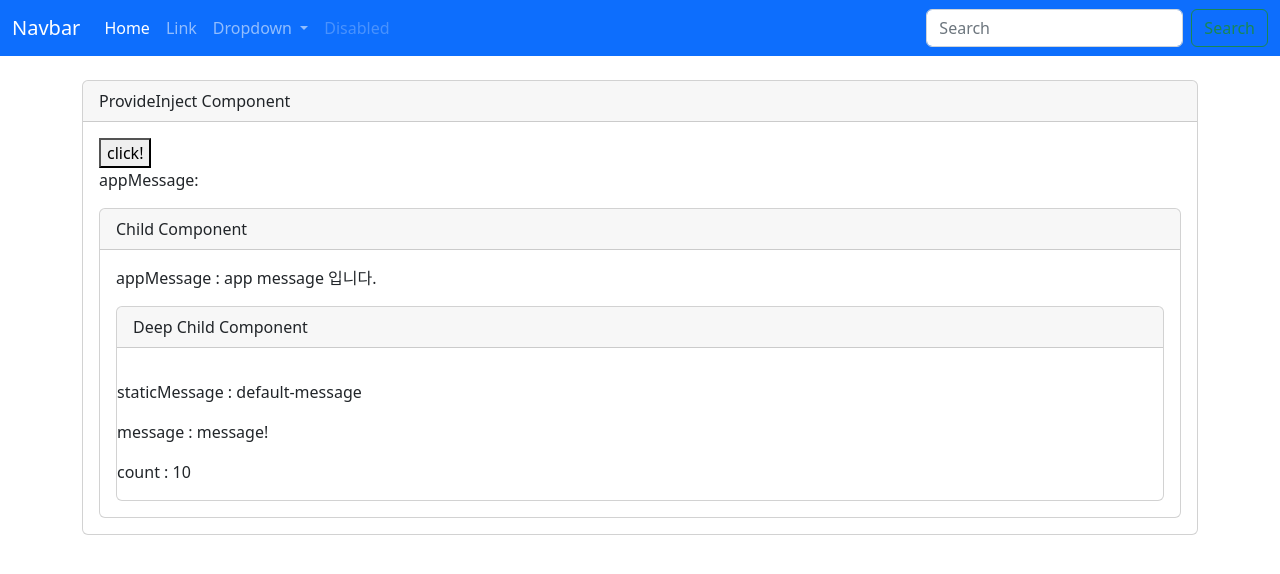
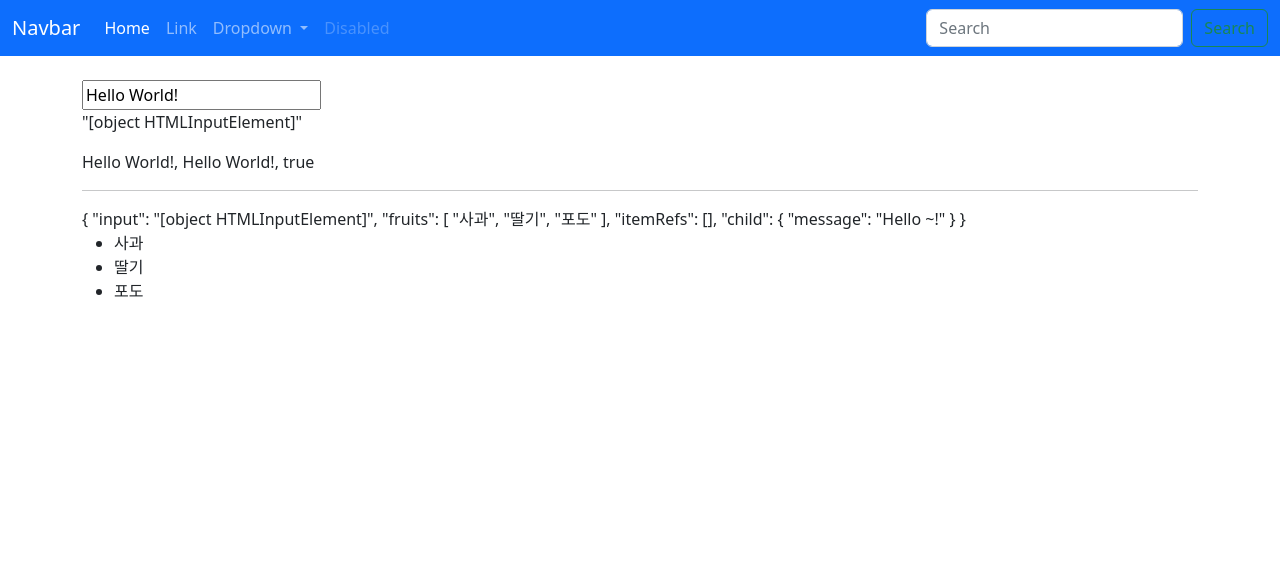
Before and after one commit to rary-developer/learn-vue3-2, a Vue app: page / in a window 1280 px wide. Shown: the top 574 px of the page. Built offline with nearby package versions, Linux system fonts and the light colour scheme.

Commit message:
Vue Practice day11

```diff
--- /dev/null
+++ b/src/components/TemplateRef.vue
@@ -0,0 +1,61 @@
+<template>
+	<div class="container py-4">
+		<input ref="input" type="text" />
+		<p>{{ input }}</p>
+		<p v-if="input">
+			{{ input.value }}, {{ $refs.input.value }}, {{ $refs.input === input }}
+		</p>
+		<!-- <ul>
+			<li v-for="fruit in fruits" :key="fruit" ref="itemRefs">{{ fruit }}</li>
+			<li
+				v-for="fruit in fruits"
+				:key="fruit"
+				:ref="el => itemRefs.push(el.textContent)"
+			>
+				{{ fruit }}
+			</li>
+		</ul> -->
+
+		<hr />
+		<TemplateRefsChild ref="child"></TemplateRefsChild>
+	</div>
+</template>
+
+<script>
+import TemplateRefsChild from "./TemplateRefsChild.vue";
+import { onMounted, ref } from "vue";
+
+export default {
+	components: {
+		TemplateRefsChild,
+	},
+	setup() {
+		const input = ref(null);
+		console.log("setup :", input.value);
+		onMounted(() => {
+			input.value.value = "Hello World!";
+			console.log("onMounted :", input.value);
+
+			// itemRefs.value.forEach(item => console.log("item :", item.textContent));
+			itemRefs.value.forEach(item => console.log("item :", item));
+
+			console.log("child.message: ", child.value.message);
+			child.value.sayHello();
+		});
+
+		const fruits = ref(["사과", "딸기", "포도"]);
+		const itemRefs = ref([]);
+
+		const child = ref(null);
+
+		return {
+			input,
+			fruits,
+			itemRefs,
+			child,
+		};
+	},
+};
+</script>
+
+<style lang="scss" scoped></style>
--- /dev/null
+++ b/src/components/TemplateRefsChild.vue
@@ -0,0 +1,27 @@
+<template>
+	<div>
+		{{ $parent }}
+		<ul>
+			<li v-for="fruit in $parent.fruits" :key="fruit">{{ fruit }}</li>
+		</ul>
+	</div>
+</template>
+
+<script>
+import { ref } from "vue";
+
+export default {
+	setup() {
+		const message = ref("Hello ~!");
+		const sayHello = () => {
+			alert(message.value);
+		};
+		return {
+			message,
+			sayHello,
+		};
+	},
+};
+</script>
+
+<style lang="scss" scoped></style>
--- a/src/components/TheView.vue
+++ b/src/components/TheView.vue
@@ -1,15 +1,14 @@
 <template>
 	<main>
-		<ProvideInject></ProvideInject>
+		<TemplateRef></TemplateRef>
 	</main>
 </template>
 
 <script>
-import ProvideInject from "./ProvideInject.vue";
-
+import TemplateRef from "./TemplateRef.vue";
 export default {
 	components: {
-		ProvideInject,
+		TemplateRef,
 	},
 	setup() {
 		return {};
```
Also changed, not shown: src/components/LifecycleChild.vue (added, +33 -0 lines), src/components/LifecycleHook.vue (added, +64 -0 lines).
